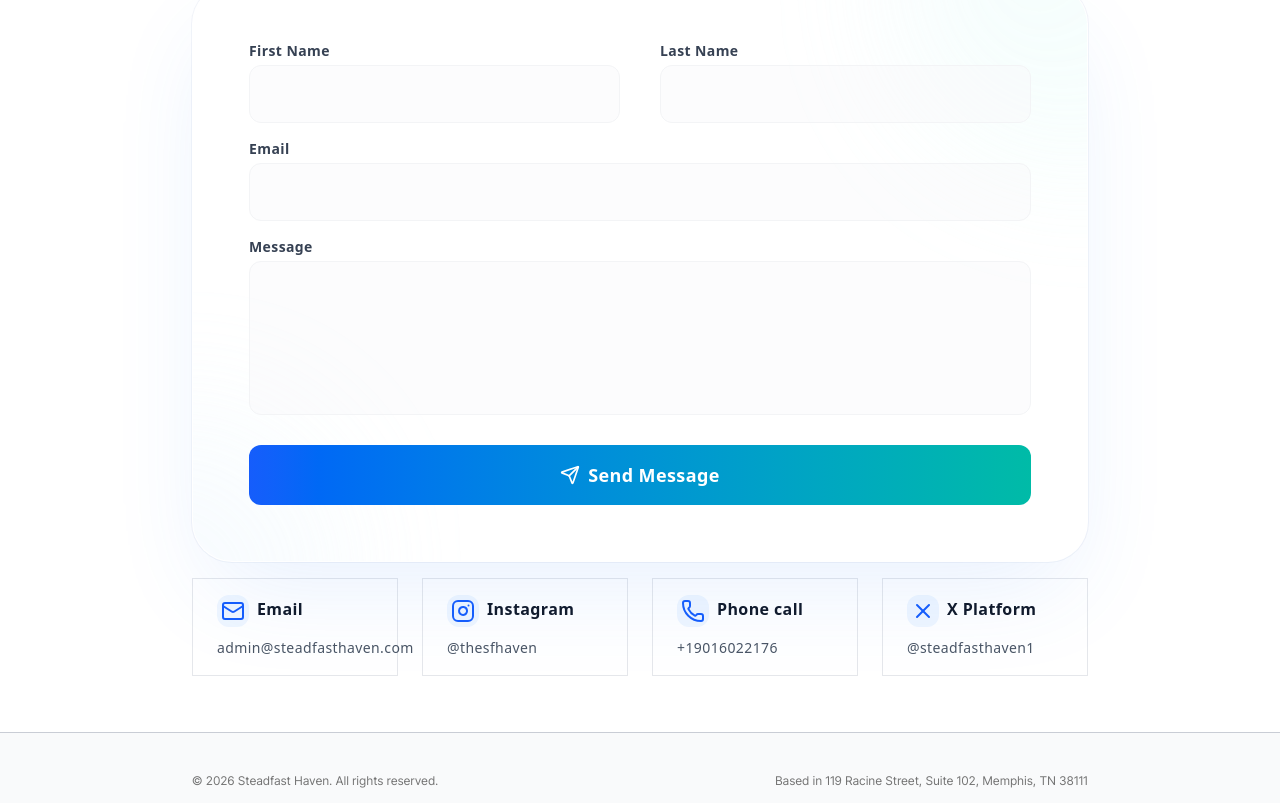
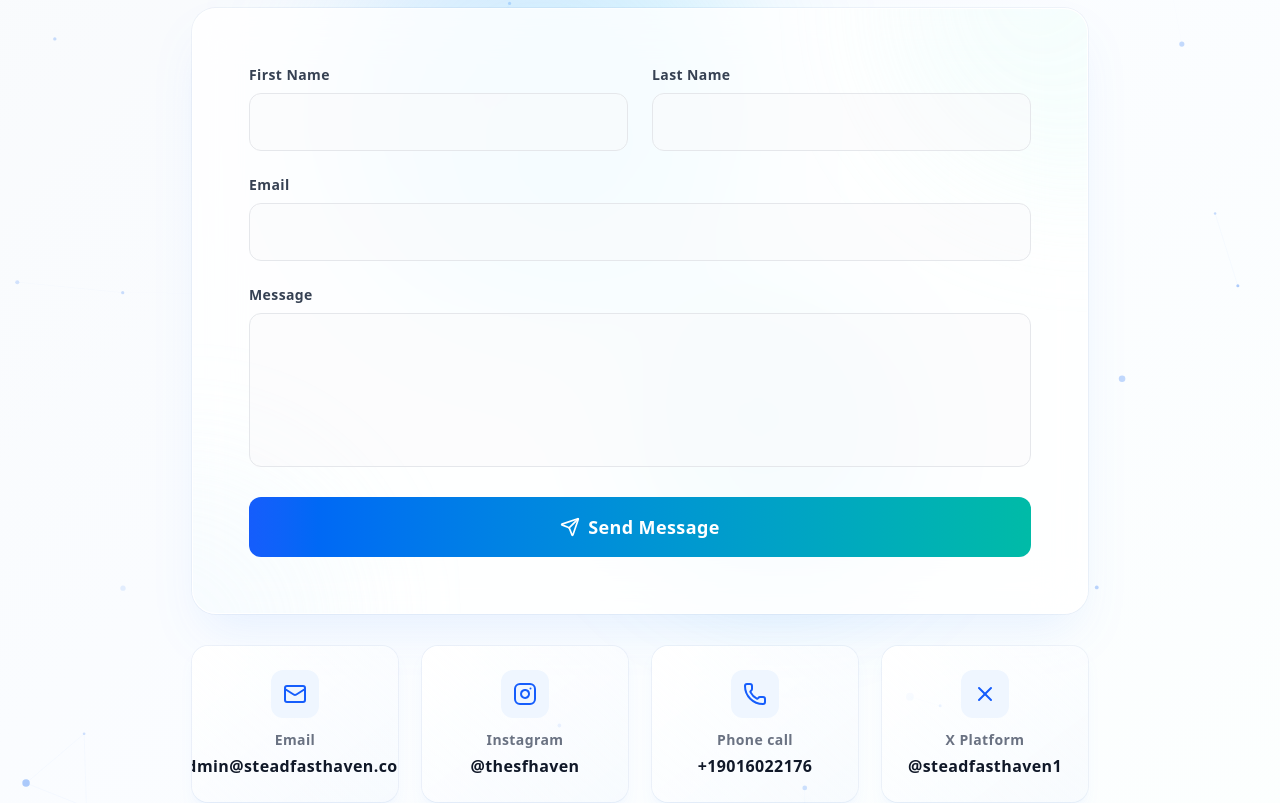
Before and after one commit to Achraftraf/Tranquil-stronghold, a Next.js app: page /contact in a window 1280 px wide. Shown: the part 419-1222 px from the top of the page. Built offline with nearby package versions, Linux system fonts and the light colour scheme.

Commit message:
rest of the modif that we have en the home page

```diff
--- a/app/contact/page.tsx
+++ b/app/contact/page.tsx
@@ -1,9 +1,164 @@
 "use client"
 
-import { useState } from "react";
-import { Mail, Instagram, Send, Phone, X as XIcon } from "lucide-react";
-import { AnimatedSection } from "@/components/animations/animated-section";
-import ContactLinkItem from "@/components/contact-link-item";
+import { useState, useEffect, useRef } from "react";
+import { Mail, Instagram, Send, Phone, X } from "lucide-react";
+
+const AnimatedSection = ({ children, delay = 0, classNames = "" }: { children: React.ReactNode; delay?: number; classNames?: string }) => {
+  const [isVisible, setIsVisible] = useState(false);
+  const ref = useRef(null);
+
+  useEffect(() => {
+    const observer = new IntersectionObserver(
+      ([entry]) => {
+        if (entry.isIntersecting) {
+          setTimeout(() => setIsVisible(true), delay * 1000);
+        }
+      },
+      { threshold: 0.1 }
+    );
+
+    if (ref.current) observer.observe(ref.current);
+    return () => observer.disconnect();
+  }, [delay]);
+
+  return (
+    <div
+      ref={ref}
+      className={`transition-all duration-1000 ${isVisible ? "opacity-100 translate-y-0" : "opacity-0 translate-y-8"
+        } ${classNames}`}
+    >
+      {children}
+    </div>
+  );
+};
+
+const ParticleBackground = () => {
+  const canvasRef = useRef(null);
+
+  useEffect(() => {
+    const canvas = canvasRef.current;
+    if (!canvas) return;
+
+    const ctx = canvas.getContext("2d");
+    let animationFrameId;
+    let particles = [];
+
+    const resizeCanvas = () => {
+      canvas.width = canvas.offsetWidth;
+      canvas.height = canvas.offsetHeight;
+    };
+
+    resizeCanvas();
+    window.addEventListener("resize", resizeCanvas);
+
+    class Particle {
+      x!: number;
+      y!: number;
+      speed!: number;
+      size!: number;
+      opacity!: number;
+
+      constructor() {
+        this.reset();
+        this.y = Math.random() * canvas.height;
+        this.opacity = Math.random() * 0.5 + 0.2;
+      }
+
+      reset() {
+        this.x = Math.random() * canvas.width;
+        this.y = -10;
+        this.speed = Math.random() * 1 + 0.5;
+        this.size = Math.random() * 3 + 1;
+        this.opacity = Math.random() * 0.5 + 0.2;
+      }
+
+      update() {
+        this.y += this.speed;
+        if (this.y > canvas.height) {
+          this.reset();
+        }
+      }
+
+      draw() {
+        ctx.fillStyle = `rgba(59, 130, 246, ${this.opacity})`;
+        ctx.beginPath();
+        ctx.arc(this.x, this.y, this.size, 0, Math.PI * 2);
+        ctx.fill();
+      }
+    }
+
+    for (let i = 0; i < 50; i++) {
+      particles.push(new Particle());
+    }
+
+    const animate = () => {
+      ctx.clearRect(0, 0, canvas.width, canvas.height);
+
+      particles.forEach((particle) => {
+        particle.update();
+        particle.draw();
+      });
+
+      particles.forEach((p1, i) => {
+        particles.slice(i + 1).forEach((p2) => {
+          const dx = p1.x - p2.x;
+          const dy = p1.y - p2.y;
+          const distance = Math.sqrt(dx * dx + dy * dy);
+
+          if (distance < 150) {
+            ctx.strokeStyle = `rgba(59, 130, 246, ${0.1 * (1 - distance / 150)})`;
+            ctx.lineWidth = 1;
+            ctx.beginPath();
+            ctx.moveTo(p1.x, p1.y);
+            ctx.lineTo(p2.x, p2.y);
+            ctx.stroke();
+          }
+        });
+      });
+
+      animationFrameId = requestAnimationFrame(animate);
+    };
+
+    animate();
+
+    return () => {
+      window.removeEventListener("resize", resizeCanvas);
+      cancelAnimationFrame(animationFrameId);
+    };
+  }, []);
+
+  return (
+    <canvas
+      ref={canvasRef}
+      className="absolute inset-0 w-full h-full pointer-events-none"
+      style={{ opacity: 0.6 }}
+    />
+  );
+};
+
+const ContactLinkItem = ({ title, icon, content, href }: { title: string; icon: React.ReactNode; content: string; href: string }) => {
+  return (
+    <a
+      href={href}
+      target={href.startsWith("http") ? "_blank" : undefined}
+      rel={href.startsWith("http") ? "noopener noreferrer" : undefined}
+      className="group relative overflow-hidden rounded-2xl bg-gradient-to-br from-white to-blue-50/30 p-6 shadow-lg shadow-blue-500/5 ring-1 ring-blue-900/5 transition-all duration-300 hover:shadow-xl hover:shadow-blue-500/10 hover:-translate-y-1 hover:ring-blue-500/20"
+    >
+      <div className="absolute inset-0 bg-gradient-to-br from-blue-500/0 to-teal-500/0 group-hover:from-blue-500/5 group-hover:to-teal-500/5 transition-all duration-500"></div>
+      <div className="relative z-10 flex flex-col items-center text-center space-y-3">
+        <div className="p-3 bg-blue-50 rounded-xl group-hover:bg-blue-100 transition-colors duration-300 group-hover:scale-110 transform">
+          {icon}
+        </div>
+        <div>
+          <p className="text-sm font-semibold text-gray-500 mb-1">{title}</p>
+          <p className="text-base font-bold text-gray-900 group-hover:text-blue-600 transition-colors duration-300">
+            {content}
+          </p>
+        </div>
+      </div>
+    </a>
+  );
+};
 
 export default function Contact() {
   const [formData, setFormData] = useState({
@@ -13,35 +168,21 @@ export default function Contact() {
     message: ""
   });
   const [isSubmitting, setIsSubmitting] = useState(false);
-  const [submitStatus, setSubmitStatus] = useState<{ type: 'success' | 'error'; message: string } | null>(null);
+  const [submitStatus, setSubmitStatus] = useState(null);
 
-  const handleSubmit = async (e: React.FormEvent<HTMLFormElement>) => {
+  const handleSubmit = (e: React.FormEvent) => {
     e.preventDefault();
     setIsSubmitting(true);
     setSubmitStatus(null);
 
-    try {
-      const response = await fetch('/.netlify/functions/send-email', {
-        method: 'POST',
-        headers: {
-          'Content-Type': 'application/json',
-        },
-        body: JSON.stringify(formData),
+    setTimeout(() => {
+      setSubmitStatus({
+        type: 'success',
+        message: 'Message sent successfully! We\'ll get back to you soon.'
       });
-
-      const data = await response.json();
-
-      if (response.ok) {
-        setSubmitStatus({ type: 'success', message: 'Message sent successfully! We\'ll get back to you soon.' });
-        setFormData({ name: '', lastName: '', email: '', message: '' });
-      } else {
-        setSubmitStatus({ type: 'error', message: data.message || 'Failed to send message. Please try again.' });
-      }
-    } catch (error) {
-      setSubmitStatus({ type: 'error', message: 'Network error. Please check your connection and try again.' });
-    } finally {
+      setFormData({ name: '', lastName: '', email: '', message: '' });
       setIsSubmitting(false);
-    }
+    }, 1500);
   };
 
   const handleChange = (e: React.ChangeEvent<HTMLInputElement | HTMLTextAreaElement>) => {
@@ -52,10 +193,15 @@ export default function Contact() {
   };
 
   return (
-    <section className="w-full bg-white text-black flex items-center justify-center font-sans py-6">
-      <div className="w-full md:max-w-5xl w-full mx-auto px-8 pt-6 pb-8">
+    <section className="relative w-full min-h-screen bg-gradient-to-br from-slate-50 via-blue-50/30 to-teal-50/20 text-black flex items-center justify-center font-sans py-12 overflow-hidden">
+      <ParticleBackground />
+
+      <div className="absolute top-1/4 left-1/4 w-96 h-96 bg-gradient-to-br from-blue-400/20 to-cyan-400/20 rounded-full blur-3xl animate-float"></div>
+      <div className="absolute bottom-1/4 right-1/4 w-80 h-80 bg-gradient-to-br from-teal-400/20 to-blue-400/20 rounded-full blur-3xl animate-float-delayed"></div>
+
+      <div className="relative z-10 w-full md:max-w-5xl mx-auto px-8 pt-6 pb-8">
         <AnimatedSection delay={0.1} classNames="text-center mb-12 flex flex-col items-center">
-          <span className="mb-6 inline-flex items-center justify-center gap-2 rounded-full bg-blue-50 px-4 py-1.5 text-sm font-bold tracking-wide text-blue-600 ring-1 ring-inset ring-blue-600/20 transition-all hover:bg-blue-100 hover:scale-105 cursor-default shadow-sm font-sans">
+          <span className="mb-6 inline-flex items-center justify-center gap-2 rounded-full bg-blue-50 px-4 py-1.5 text-sm font-bold tracking-wide text-blue-600 ring-1 ring-inset ring-blue-600/20 transition-all hover:bg-blue-100 hover:scale-105 cursor-default shadow-sm">
             <span className="relative flex h-2.5 w-2.5">
               <span className="animate-ping absolute inline-flex h-full w-full rounded-full bg-blue-400 opacity-75"></span>
               <span className="relative inline-flex rounded-full h-2.5 w-2.5 bg-teal-500"></span>
@@ -63,34 +209,34 @@ export default function Contact() {
             Contact Us
           </span>
 
-          <h1 className="text-5xl md:text-7xl font-black tracking-tighter mb-6 text-gray-900 leading-tight font-sans">
-            Get <span className="bg-gradient-to-r from-blue-600 via-cyan-500 to-teal-400 bg-clip-text text-transparent pr-2 pb-1">in Touch</span>
+          <h1 className="text-5xl md:text-7xl font-black tracking-tighter mb-6 text-gray-900 leading-tight">
+            Get <span className="bg-gradient-to-r from-blue-600 via-cyan-500 to-teal-400 bg-clip-text text-transparent">in Touch</span>
           </h1>
-          <p className="text-xl md:text-2xl text-gray-600 max-w-2xl mx-auto leading-relaxed font-medium font-sans">
+          <p className="text-xl md:text-2xl text-gray-600 max-w-2xl mx-auto leading-relaxed font-medium">
             We'd love to hear from you. Send us a message and we'll respond as soon as possible.
           </p>
         </AnimatedSection>
 
         <div className="px-2 lg:px-8">
-
-          <AnimatedSection delay={0.2} classNames="mb-4">
+          <AnimatedSection delay={0.2} classNames="mb-8">
             {submitStatus && (
-              <div className={`p-4 rounded-xl text-sm font-sans ${submitStatus.type === 'success'
+              <div className={`p-4 rounded-xl text-sm animate-slide-down ${submitStatus.type === 'success'
                 ? 'bg-teal-50 text-teal-800 border border-teal-200'
                 : 'bg-red-50 text-red-800 border border-red-200'
-                } mb-8`}>
-                {submitStatus?.message}
+                }`}>
+                {submitStatus.message}
               </div>
             )}
-            <div className="relative overflow-hidden rounded-[2.5rem] bg-white p-8 md:p-14 shadow-[0_40px_100px_-20px_rgba(59,130,246,0.12)] ring-1 ring-blue-900/5 isolation-auto border border-white/50 backdrop-blur-xl">
+
+            <div className="relative overflow-hidden rounded-3xl bg-white/80 backdrop-blur-xl p-8 md:p-14 shadow-2xl shadow-blue-500/10 ring-1 ring-blue-900/5 border border-white/50">
               <div className="absolute top-0 right-0 -translate-y-1/2 translate-x-1/2 w-96 h-96 bg-gradient-to-br from-blue-100/40 via-teal-100/30 to-cyan-100/20 rounded-full blur-3xl opacity-60 pointer-events-none"></div>
               <div className="absolute bottom-0 left-0 translate-y-1/2 -translate-x-1/2 w-80 h-80 bg-gradient-to-tr from-cyan-100/40 via-blue-100/30 to-teal-100/20 rounded-full blur-3xl opacity-60 pointer-events-none"></div>
 
-              <form onSubmit={handleSubmit} className="relative z-10 w-full">
-                <div className="space-y-4">
-                  <div className="grid grid-cols-2 gap-10">
-                    <div>
-                      <label htmlFor="name" className="block text-sm font-semibold mb-1 text-gray-700">
+              <div className="relative z-10">
+                <div className="space-y-6">
+                  <div className="grid grid-cols-1 md:grid-cols-2 gap-6">
+                    <div className="group">
+                      <label htmlFor="name" className="block text-sm font-semibold mb-2 text-gray-700">
                         First Name
                       </label>
                       <input
@@ -99,12 +245,12 @@ export default function Contact() {
                         name="name"
                         value={formData.name}
                         onChange={handleChange}
-                        className="w-full bg-gray-50/50 border border-gray-100 rounded-xl p-4 focus:border-teal-500 focus:bg-white focus:ring-4 focus:ring-teal-500/5 focus:outline-none transition-all duration-300 text-base font-sans"
+                        className="w-full bg-gray-50/50 border border-gray-200 rounded-xl p-4 focus:border-teal-500 focus:bg-white focus:ring-4 focus:ring-teal-500/10 focus:outline-none transition-all duration-300 text-base hover:border-blue-300"
                         required
                       />
                     </div>
-                    <div>
-                      <label htmlFor="lastName" className="block text-sm font-semibold mb-1 text-gray-700">
+                    <div className="group">
+                      <label htmlFor="lastName" className="block text-sm font-semibold mb-2 text-gray-700">
                         Last Name
                       </label>
                       <input
@@ -113,14 +259,14 @@ export default function Contact() {
                         name="lastName"
                         value={formData.lastName}
                         onChange={handleChange}
-                        className="w-full bg-gray-50/50 border border-gray-100 rounded-xl p-4 focus:border-teal-500 focus:bg-white focus:ring-4 focus:ring-teal-500/5 focus:outline-none transition-all duration-300 text-base font-sans"
+                        className="w-full bg-gray-50/50 border border-gray-200 rounded-xl p-4 focus:border-teal-500 focus:bg-white focus:ring-4 focus:ring-teal-500/10 focus:outline-none transition-all duration-300 text-base hover:border-blue-300"
                         required
                       />
                     </div>
                   </div>
 
                   <div>
-                    <label htmlFor="email" className="block text-sm font-semibold mb-1 text-gray-700 font-sans">
+                    <label htmlFor="email" className="block text-sm font-semibold mb-2 text-gray-700">
                       Email
                     </label>
                     <input
@@ -129,13 +275,13 @@ export default function Contact() {
                       name="email"
                       value={formData.email}
                       onChange={handleChange}
-                      className="w-full bg-gray-50/50 border border-gray-100 rounded-xl p-4 focus:border-teal-500 focus:bg-white focus:ring-4 focus:ring-teal-500/5 focus:outline-none transition-all duration-300 text-base font-sans"
+                      className="w-full bg-gray-50/50 border border-gray-200 rounded-xl p-4 focus:border-teal-500 focus:bg-white focus:ring-4 focus:ring-teal-500/10 focus:outline-none transition-all duration-300 text-base hover:border-blue-300"
                       required
                     />
                   </div>
 
                   <div>
-                    <label htmlFor="message" className="block text-sm font-semibold mb-1 text-gray-700 font-sans">
+                    <label htmlFor="message" className="block text-sm font-semibold mb-2 text-gray-700">
                       Message
                     </label>
                     <textarea
@@ -144,51 +290,102 @@ export default function Contact() {
                       rows={5}
                       value={formData.message}
                       onChange={handleChange}
-                      className="resize-none w-full bg-gray-50/50 border border-gray-100 rounded-xl p-4 focus:border-teal-500 focus:bg-white focus:ring-4 focus:ring-teal-500/5 focus:outline-none transition-all duration-300 text-base font-sans min-h-[150px]"
+                      className="resize-none w-full bg-gray-50/50 border border-gray-200 rounded-xl p-4 focus:border-teal-500 focus:bg-white focus:ring-4 focus:ring-teal-500/10 focus:outline-none transition-all duration-300 text-base min-h-[150px] hover:border-blue-300"
                       required
                     ></textarea>
                   </div>
 
                   <button
-                    type="submit"
+                    onClick={handleSubmit}
                     disabled={isSubmitting}
-                    className="w-full mt-6 bg-gradient-to-r from-blue-600 to-teal-500 text-white py-4 rounded-xl font-bold text-lg hover:shadow-lg hover:shadow-teal-500/40 hover:scale-[1.01] transition-all disabled:opacity-50 disabled:cursor-not-allowed flex items-center justify-center gap-2 font-sans"
+                    className="group relative w-full mt-6 bg-gradient-to-r from-blue-600 to-teal-500 text-white py-4 rounded-xl font-bold text-lg hover:shadow-2xl hover:shadow-teal-500/40 hover:scale-[1.02] transition-all duration-300 disabled:opacity-50 disabled:cursor-not-allowed flex items-center justify-center gap-2 overflow-hidden"
                   >
-                    <Send className="w-5 h-5" />
-                    {isSubmitting ? 'Sending...' : 'Send Message'}
+                    <span className="absolute inset-0 bg-gradient-to-r from-teal-500 to-blue-600 opacity-0 group-hover:opacity-100 transition-opacity duration-300"></span>
+                    <Send className="w-5 h-5 relative z-10 group-hover:translate-x-1 transition-transform duration-300" />
+                    <span className="relative z-10">{isSubmitting ? 'Sending...' : 'Send Message'}</span>
                   </button>
                 </div>
-              </form>
+              </div>
             </div>
           </AnimatedSection>
 
-          <AnimatedSection delay={0.3} classNames="w-full mx-auto">
-            <div className="grid grid-cols-1 sm:grid-cols-2 lg:grid-cols-4 gap-6 items-center">
-              <ContactLinkItem title="Email" icon={<Mail className="w-6 h-6 text-blue-600" />} content="admin@steadfasthaven.com" href="mailto:admin@steadfasthaven.com" />
-              <ContactLinkItem title="Instagram" icon={<Instagram className="w-6 h-6 text-blue-600" />} content="@thesfhaven" href="https://instagram.com/thesfhaven" />
-              <ContactLinkItem title="Phone call" icon={<Phone className="w-6 h-6 text-blue-600" />} content="+19016022176" href="tel:+19016022176" />
-              <ContactLinkItem title="X Platform" icon={<XIcon className="w-6 h-6 text-blue-600" />} content="@steadfasthaven1" href="https://x.com/steadfasthaven1" />
+          <AnimatedSection delay={0.3}>
+            <div className="grid grid-cols-1 sm:grid-cols-2 lg:grid-cols-4 gap-6">
+              <ContactLinkItem
+                title="Email"
+                icon={<Mail className="w-6 h-6 text-blue-600" />}
+                content="admin@steadfasthaven.com"
+                href="mailto:admin@steadfasthaven.com"
+              />
+              <ContactLinkItem
+                title="Instagram"
+                icon={<Instagram className="w-6 h-6 text-blue-600" />}
+                content="@thesfhaven"
+                href="https://instagram.com/thesfhaven"
+              />
+              <ContactLinkItem
+                title="Phone call"
+                icon={<Phone className="w-6 h-6 text-blue-600" />}
+                content="+19016022176"
+                href="tel:+19016022176"
+              />
+              <ContactLinkItem
+                title="X Platform"
+                icon={<X className="w-6 h-6 text-blue-600" />}
+                content="@steadfasthaven1"
+                href="https://x.com/steadfasthaven1"
+              />
             </div>
           </AnimatedSection>
-
         </div>
-
       </div>
 
       <style jsx>{`
-        @keyframes fade-in {
+        @keyframes float {
+          0%, 100% {
+            transform: translate(0, 0) scale(1);
+          }
+          33% {
+            transform: translate(30px, -30px) scale(1.1);
+          }
+          66% {
+            transform: translate(-20px, 20px) scale(0.9);
+          }
+        }
+
+        @keyframes float-delayed {
+          0%, 100% {
+            transform: translate(0, 0) scale(1);
+          }
+          33% {
+            transform: translate(-30px, 30px) scale(0.9);
+          }
+          66% {
+            transform: translate(20px, -20px) scale(1.1);
+          }
+        }
+
+        @keyframes slide-down {
           from {
             opacity: 0;
-            transform: translateY(20px);
+            transform: translateY(-20px);
           }
           to {
             opacity: 1;
             transform: translateY(0);
           }
         }
-        .animate-fade-in {
-          animation: fade-in 0.6s ease-out forwards;
-          opacity: 0;
+
+        .animate-float {
+          animation: float 20s ease-in-out infinite;
+        }
+
+        .animate-float-delayed {
+          animation: float-delayed 25s ease-in-out infinite;
+        }
+
+        .animate-slide-down {
+          animation: slide-down 0.5s ease-out;
         }
       `}</style>
     </section>
```
